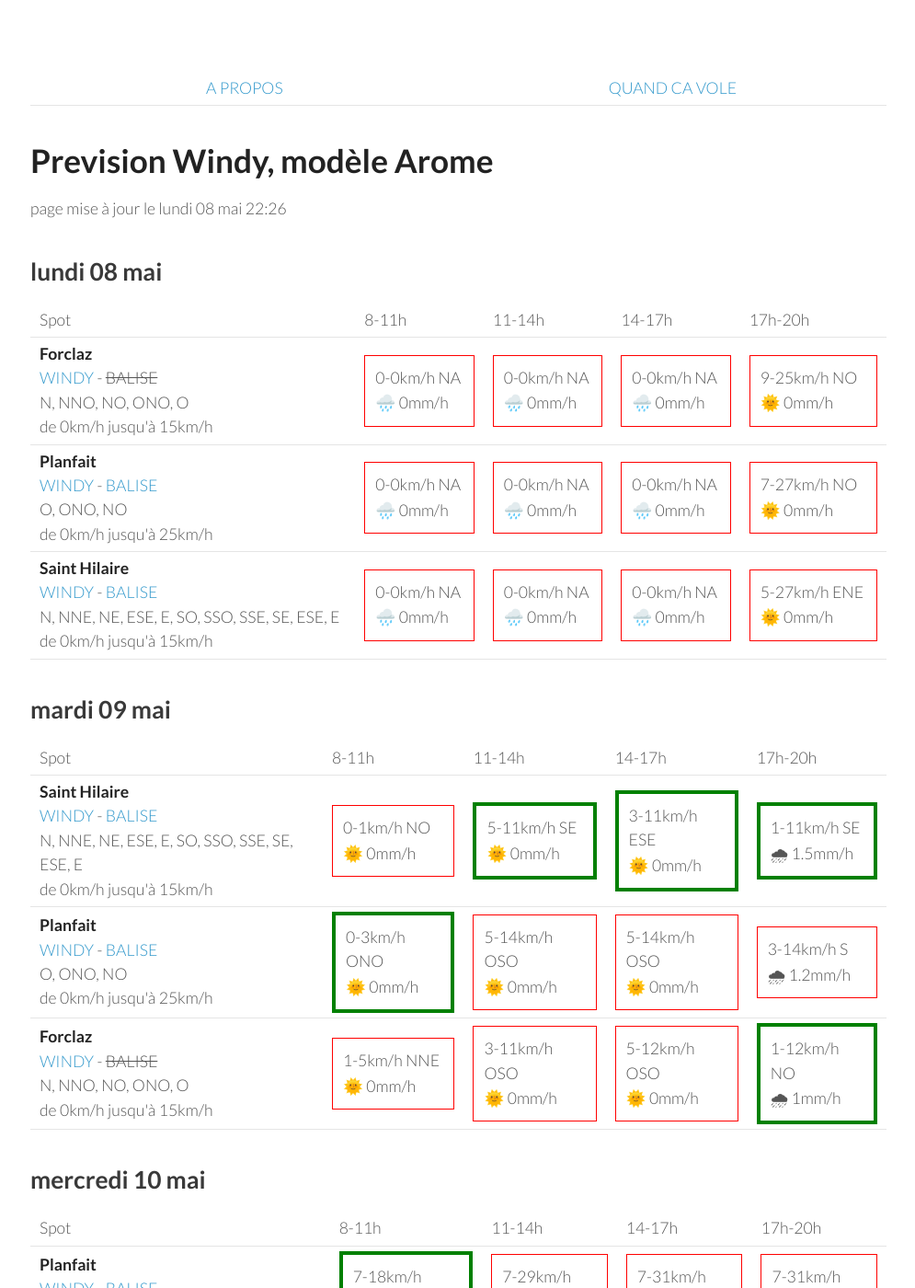
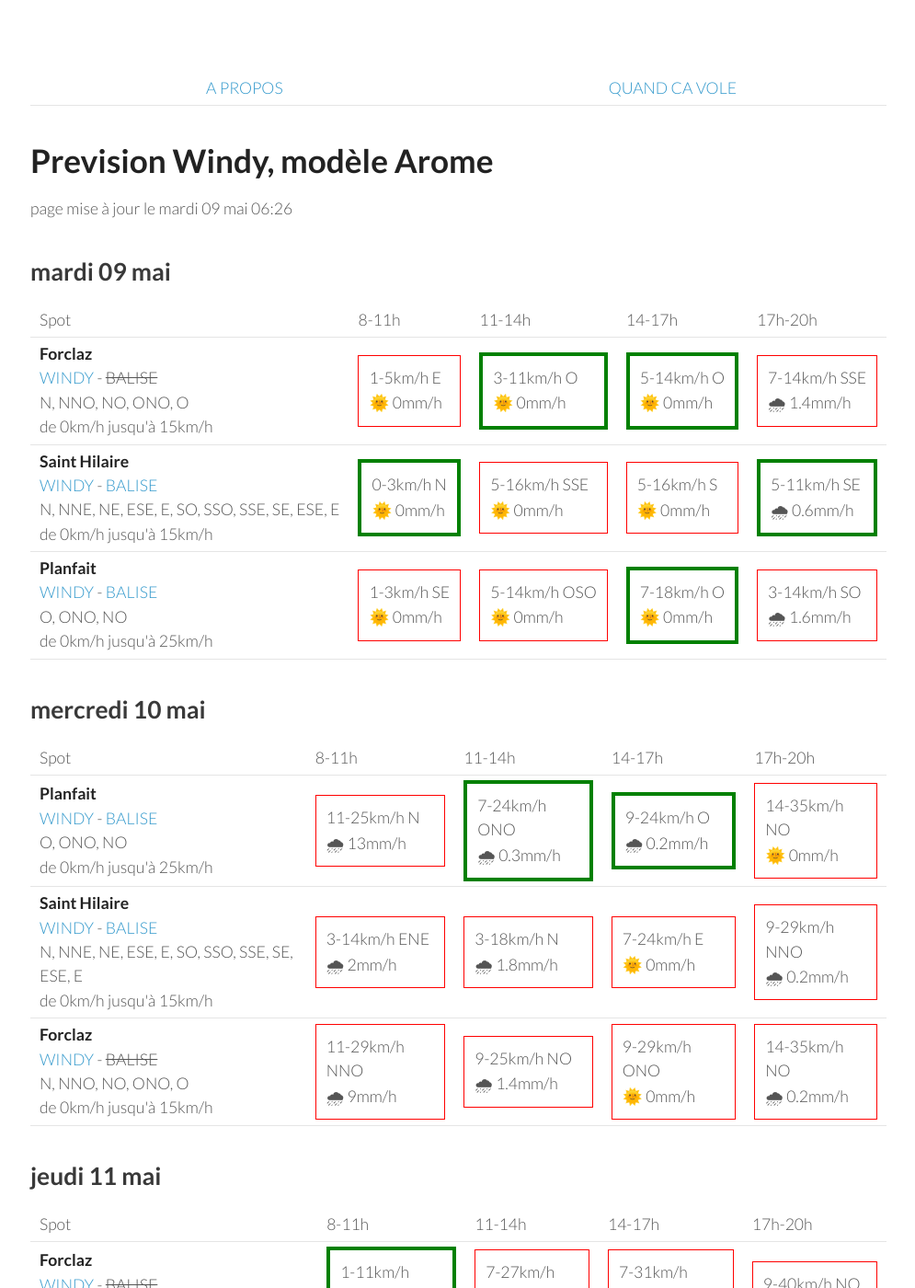
Before and after one commit to parapente-dans-le-nord/parapente-dans-le-nord.github.io, a Jekyll site: the page built from alpes_nord.markdown, in a window 1280 px wide and 1400 px high. Shown: the whole window at 92% size, without its empty margins (25-1020 px from the left). Built offline with Jekyll 4.4.1, drawn with Linux system fonts in a browser that asks for light colours; some of the changed text lies outside the part shown.

Commit message:
update index.markdown

```diff
--- a/alpes_nord.markdown
+++ b/alpes_nord.markdown
@@ -7,9 +7,9 @@ title:  "Tous les spots"
 {: .links}
 
 # Prevision Windy, modèle Arome
-page mise à jour le lundi 08 mai 22:26
+page mise à jour le mardi 09 mai 06:26
 
-## lundi 08 mai
+## mardi 09 mai
 
 {::nomarkdown}
 <table>
@@ -24,73 +24,30 @@ page mise à jour le lundi 08 mai 22:26
 <tr>
         <td><strong>Forclaz</strong><br><a href="https://windy.com/45.814/6.247?45.375,6.246,8,m:eVwaglz">WINDY</a> - <span class="no-balise"> BALISE </span><br> <span class="vent-favorable">N, NNO, NO, ONO, O</span><br><span class="force-vent">de 0km/h jusqu'à 15km/h</span> </td>
 
-            <td><div class="not-flyable"><p>0-0km/h NA</p><p>🌧️ 0mm/h</p></div></td>
-            <td><div class="not-flyable"><p>0-0km/h NA</p><p>🌧️ 0mm/h</p></div></td>
-            <td><div class="not-flyable"><p>0-0km/h NA</p><p>🌧️ 0mm/h</p></div></td>
-            <td><div class="not-flyable"><p>9-25km/h NO</p><p>🌞 0mm/h</p></div></td>
+            <td><div class="not-flyable"><p>1-5km/h E</p><p>🌞 0mm/h</p></div></td>
+            <td><div class="flyable"><p>3-11km/h O</p><p>🌞 0mm/h</p></div></td>
+            <td><div class="flyable"><p>5-14km/h O</p><p>🌞 0mm/h</p></div></td>
+            <td><div class="not-flyable"><p>7-14km/h SSE</p><p>🌧 1.4mm/h</p></div></td>
 
-    </tr>
-<tr>
-        <td><strong>Planfait</strong><br><a href="https://windy.com/45.853/6.223?45.415,6.223,8">WINDY</a> - <span class=""><a href="https://www.openwindmap.org/PP496">BALISE</a> </span><br> <span class="vent-favorable">O, ONO, NO</span><br><span class="force-vent">de 0km/h jusqu'à 25km/h</span> </td>
-
-            <td><div class="not-flyable"><p>0-0km/h NA</p><p>🌧️ 0mm/h</p></div></td>
-            <td><div class="not-flyable"><p>0-0km/h NA</p><p>🌧️ 0mm/h</p></div></td>
-            <td><div class="not-flyable"><p>0-0km/h NA</p><p>🌧️ 0mm/h</p></div></td>
-            <td><div class="not-flyable"><p>7-27km/h NO</p><p>🌞 0mm/h</p></div></td>
 
     </tr>
 <tr>
         <td><strong>Saint Hilaire</strong><br><a href="https://windy.com/45.307/5.888?45.087,5.889,9,m:eUFagkX">WINDY</a> - <span class=""><a href="http://www.balisemeteo.com/balise.php?idBalise=61">BALISE</a> </span><br> <span class="vent-favorable">N, NNE, NE, ESE, E, SO, SSO, SSE, SE, ESE, E</span><br><span class="force-vent">de 0km/h jusqu'à 15km/h</span> </td>
 
-            <td><div class="not-flyable"><p>0-0km/h NA</p><p>🌧️ 0mm/h</p></div></td>
-            <td><div class="not-flyable"><p>0-0km/h NA</p><p>🌧️ 0mm/h</p></div></td>
-            <td><div class="not-flyable"><p>0-0km/h NA</p><p>🌧️ 0mm/h</p></div></td>
-            <td><div class="not-flyable"><p>5-27km/h ENE</p><p>🌞 0mm/h</p></div></td>
-
-    </tr>
-
-</tbody>
-</table>
-{:/}
-## mardi 09 mai
-
-{::nomarkdown}
-<table>
-  <tbody>
-    <tr>
-      <td>Spot</td>
-      <td>8-11h</td>
-      <td>11-14h</td>
-      <td>14-17h</td>
-      <td>17h-20h</td>
-    </tr>
-<tr>
-        <td><strong>Saint Hilaire</strong><br><a href="https://windy.com/45.307/5.888?45.087,5.889,9,m:eUFagkX">WINDY</a> - <span class=""><a href="http://www.balisemeteo.com/balise.php?idBalise=61">BALISE</a> </span><br> <span class="vent-favorable">N, NNE, NE, ESE, E, SO, SSO, SSE, SE, ESE, E</span><br><span class="force-vent">de 0km/h jusqu'à 15km/h</span> </td>
-
-            <td><div class="not-flyable"><p>0-1km/h NO</p><p>🌞 0mm/h</p></div></td>
-            <td><div class="flyable"><p>5-11km/h SE</p><p>🌞 0mm/h</p></div></td>
-            <td><div class="flyable"><p>3-11km/h ESE</p><p>🌞 0mm/h</p></div></td>
-            <td><div class="flyable"><p>1-11km/h SE</p><p>🌧 1.5mm/h</p></div></td>
+            <td><div class="flyable"><p>0-3km/h N</p><p>🌞 0mm/h</p></div></td>
+            <td><div class="not-flyable"><p>5-16km/h SSE</p><p>🌞 0mm/h</p></div></td>
+            <td><div class="not-flyable"><p>5-16km/h S</p><p>🌞 0mm/h</p></div></td>
+            <td><div class="flyable"><p>5-11km/h SE</p><p>🌧 0.6mm/h</p></div></td>
 
 
     </tr>
 <tr>
         <td><strong>Planfait</strong><br><a href="https://windy.com/45.853/6.223?45.415,6.223,8">WINDY</a> - <span class=""><a href="https://www.openwindmap.org/PP496">BALISE</a> </span><br> <span class="vent-favorable">O, ONO, NO</span><br><span class="force-vent">de 0km/h jusqu'à 25km/h</span> </td>
 
-            <td><div class="flyable"><p>0-3km/h ONO</p><p>🌞 0mm/h</p></div></td>
+            <td><div class="not-flyable"><p>1-3km/h SE</p><p>🌞 0mm/h</p></div></td>
             <td><div class="not-flyable"><p>5-14km/h OSO</p><p>🌞 0mm/h</p></div></td>
-            <td><div class="not-flyable"><p>5-14km/h OSO</p><p>🌞 0mm/h</p></div></td>
-            <td><div class="not-flyable"><p>3-14km/h S</p><p>🌧 1.2mm/h</p></div></td>
-
-
-    </tr>
-<tr>
-        <td><strong>Forclaz</strong><br><a href="https://windy.com/45.814/6.247?45.375,6.246,8,m:eVwaglz">WINDY</a> - <span class="no-balise"> BALISE </span><br> <span class="vent-favorable">N, NNO, NO, ONO, O</span><br><span class="force-vent">de 0km/h jusqu'à 15km/h</span> </td>
-
-            <td><div class="not-flyable"><p>1-5km/h NNE</p><p>🌞 0mm/h</p></div></td>
-            <td><div class="not-flyable"><p>3-11km/h OSO</p><p>🌞 0mm/h</p></div></td>
-            <td><div class="not-flyable"><p>5-12km/h OSO</p><p>🌞 0mm/h</p></div></td>
-            <td><div class="flyable"><p>1-12km/h NO</p><p>🌧 1mm/h</p></div></td>
+            <td><div class="flyable"><p>7-18km/h O</p><p>🌞 0mm/h</p></div></td>
+            <td><div class="not-flyable"><p>3-14km/h SO</p><p>🌧 1.6mm/h</p></div></td>
 
 
     </tr>
@@ -113,30 +70,30 @@ page mise à jour le lundi 08 mai 22:26
 <tr>
         <td><strong>Planfait</strong><br><a href="https://windy.com/45.853/6.223?45.415,6.223,8">WINDY</a> - <span class=""><a href="https://www.openwindmap.org/PP496">BALISE</a> </span><br> <span class="vent-favorable">O, ONO, NO</span><br><span class="force-vent">de 0km/h jusqu'à 25km/h</span> </td>
 
-            <td><div class="flyable"><p>7-18km/h ONO</p><p>🌧 2.3mm/h</p></div></td>
-            <td><div class="not-flyable"><p>7-29km/h NO</p><p>🌧 0.5mm/h</p></div></td>
-            <td><div class="not-flyable"><p>7-31km/h NO</p><p>🌧 0.6mm/h</p></div></td>
-            <td><div class="not-flyable"><p>7-31km/h NO</p><p>🌧 0.5mm/h</p></div></td>
+            <td><div class="not-flyable"><p>11-25km/h N</p><p>🌧 13mm/h</p></div></td>
+            <td><div class="flyable"><p>7-24km/h ONO</p><p>🌧 0.3mm/h</p></div></td>
+            <td><div class="flyable"><p>9-24km/h O</p><p>🌧 0.2mm/h</p></div></td>
+            <td><div class="not-flyable"><p>14-35km/h NO</p><p>🌞 0mm/h</p></div></td>
 
 
     </tr>
 <tr>
         <td><strong>Saint Hilaire</strong><br><a href="https://windy.com/45.307/5.888?45.087,5.889,9,m:eUFagkX">WINDY</a> - <span class=""><a href="http://www.balisemeteo.com/balise.php?idBalise=61">BALISE</a> </span><br> <span class="vent-favorable">N, NNE, NE, ESE, E, SO, SSO, SSE, SE, ESE, E</span><br><span class="force-vent">de 0km/h jusqu'à 15km/h</span> </td>
 
-            <td><div class="not-flyable"><p>5-16km/h E</p><p>🌧 1.4mm/h</p></div></td>
-            <td><div class="not-flyable"><p>5-35km/h N</p><p>🌧 1.8mm/h</p></div></td>
-            <td><div class="not-flyable"><p>7-42km/h N</p><p>🌧 1.1mm/h</p></div></td>
-            <td><div class="not-flyable"><p>7-42km/h N</p><p>🌧 1.1mm/h</p></div></td>
+            <td><div class="not-flyable"><p>3-14km/h ENE</p><p>🌧 2mm/h</p></div></td>
+            <td><div class="not-flyable"><p>3-18km/h N</p><p>🌧 1.8mm/h</p></div></td>
+            <td><div class="not-flyable"><p>7-24km/h E</p><p>🌞 0mm/h</p></div></td>
+            <td><div class="not-flyable"><p>9-29km/h NNO</p><p>🌧 0.2mm/h</p></div></td>
 
 
     </tr>
 <tr>
         <td><strong>Forclaz</strong><br><a href="https://windy.com/45.814/6.247?45.375,6.246,8,m:eVwaglz">WINDY</a> - <span class="no-balise"> BALISE </span><br> <span class="vent-favorable">N, NNO, NO, ONO, O</span><br><span class="force-vent">de 0km/h jusqu'à 15km/h</span> </td>
 
-            <td><div class="not-flyable"><p>9-22km/h NO</p><p>🌧 1.6mm/h</p></div></td>
-            <td><div class="not-flyable"><p>7-35km/h NO</p><p>🌧 1.5mm/h</p></div></td>
-            <td><div class="not-flyable"><p>7-35km/h NO</p><p>🌧 0.4mm/h</p></div></td>
-            <td><div class="not-flyable"><p>7-33km/h NO</p><p>🌧 0.4mm/h</p></div></td>
+            <td><div class="not-flyable"><p>11-29km/h NNO</p><p>🌧 9mm/h</p></div></td>
+            <td><div class="not-flyable"><p>9-25km/h NO</p><p>🌧 1.4mm/h</p></div></td>
+            <td><div class="not-flyable"><p>9-29km/h ONO</p><p>🌞 0mm/h</p></div></td>
+            <td><div class="not-flyable"><p>14-35km/h NO</p><p>🌧 0.2mm/h</p></div></td>
 
 
     </tr>
@@ -157,12 +114,12 @@ page mise à jour le lundi 08 mai 22:26
       <td>17h-20h</td>
     </tr>
 <tr>
-        <td><strong>Planfait</strong><br><a href="https://windy.com/45.853/6.223?45.415,6.223,8">WINDY</a> - <span class=""><a href="https://www.openwindmap.org/PP496">BALISE</a> </span><br> <span class="vent-favorable">O, ONO, NO</span><br><span class="force-vent">de 0km/h jusqu'à 25km/h</span> </td>
+        <td><strong>Forclaz</strong><br><a href="https://windy.com/45.814/6.247?45.375,6.246,8,m:eVwaglz">WINDY</a> - <span class="no-balise"> BALISE </span><br> <span class="vent-favorable">N, NNO, NO, ONO, O</span><br><span class="force-vent">de 0km/h jusqu'à 15km/h</span> </td>
 
-            <td><div class="not-flyable"><p>1-11km/h ESE</p><p>🌞 0mm/h</p></div></td>
-            <td><div class="flyable"><p>5-24km/h NO</p><p>🌧 0.3mm/h</p></div></td>
-            <td><div class="not-flyable"><p>7-31km/h NO</p><p>🌧 0.5mm/h</p></div></td>
-            <td><div class="not-flyable"><p>9-37km/h NO</p><p>🌧 2.8mm/h</p></div></td>
+            <td><div class="flyable"><p>1-11km/h NNO</p><p>🌞 0mm/h</p></div></td>
+            <td><div class="not-flyable"><p>7-27km/h NO</p><p>🌧 0.4mm/h</p></div></td>
+            <td><div class="not-flyable"><p>7-31km/h ONO</p><p>🌧 1.6mm/h</p></div></td>
+            <td><div class="not-flyable"><p>9-40km/h NO</p><p>🌧 1.5mm/h</p></div></td>
 
 
     </tr>
@@ -170,19 +127,19 @@ page mise à jour le lundi 08 mai 22:26
         <td><strong>Saint Hilaire</strong><br><a href="https://windy.com/45.307/5.888?45.087,5.889,9,m:eUFagkX">WINDY</a> - <span class=""><a href="http://www.balisemeteo.com/balise.php?idBalise=61">BALISE</a> </span><br> <span class="vent-favorable">N, NNE, NE, ESE, E, SO, SSO, SSE, SE, ESE, E</span><br><span class="force-vent">de 0km/h jusqu'à 15km/h</span> </td>
 
             <td><div class="not-flyable"><p>3-27km/h NNE</p><p>🌞 0mm/h</p></div></td>
-            <td><div class="not-flyable"><p>7-38km/h N</p><p>🌞 0mm/h</p></div></td>
-            <td><div class="not-flyable"><p>7-38km/h NNO</p><p>🌧 0.9mm/h</p></div></td>
-            <td><div class="not-flyable"><p>5-40km/h NNO</p><p>🌧 1.5mm/h</p></div></td>
+            <td><div class="not-flyable"><p>5-38km/h N</p><p>🌧 0.7mm/h</p></div></td>
+            <td><div class="not-flyable"><p>7-38km/h NNO</p><p>🌧 0.8mm/h</p></div></td>
+            <td><div class="not-flyable"><p>3-40km/h NNO</p><p>🌧 2.2mm/h</p></div></td>
 
 
     </tr>
 <tr>
-        <td><strong>Forclaz</strong><br><a href="https://windy.com/45.814/6.247?45.375,6.246,8,m:eVwaglz">WINDY</a> - <span class="no-balise"> BALISE </span><br> <span class="vent-favorable">N, NNO, NO, ONO, O</span><br><span class="force-vent">de 0km/h jusqu'à 15km/h</span> </td>
+        <td><strong>Planfait</strong><br><a href="https://windy.com/45.853/6.223?45.415,6.223,8">WINDY</a> - <span class=""><a href="https://www.openwindmap.org/PP496">BALISE</a> </span><br> <span class="vent-favorable">O, ONO, NO</span><br><span class="force-vent">de 0km/h jusqu'à 25km/h</span> </td>
 
-            <td><div class="not-flyable"><p>1-11km/h E</p><p>🌞 0mm/h</p></div></td>
-            <td><div class="not-flyable"><p>5-24km/h ONO</p><p>🌧 0.3mm/h</p></div></td>
-            <td><div class="not-flyable"><p>7-31km/h ONO</p><p>🌧 1.6mm/h</p></div></td>
-            <td><div class="not-flyable"><p>3-37km/h NNE</p><p>🌧 4.5mm/h</p></div></td>
+            <td><div class="not-flyable"><p>1-11km/h N</p><p>🌞 0mm/h</p></div></td>
+            <td><div class="not-flyable"><p>7-27km/h NO</p><p>🌧 0.3mm/h</p></div></td>
+            <td><div class="not-flyable"><p>9-31km/h NO</p><p>🌧 1.2mm/h</p></div></td>
+            <td><div class="not-flyable"><p>9-40km/h NO</p><p>🌧 1.2mm/h</p></div></td>
 
 
     </tr>
@@ -203,32 +160,32 @@ page mise à jour le lundi 08 mai 22:26
       <td>17h-20h</td>
     </tr>
 <tr>
-        <td><strong>Saint Hilaire</strong><br><a href="https://windy.com/45.307/5.888?45.087,5.889,9,m:eUFagkX">WINDY</a> - <span class=""><a href="http://www.balisemeteo.com/balise.php?idBalise=61">BALISE</a> </span><br> <span class="vent-favorable">N, NNE, NE, ESE, E, SO, SSO, SSE, SE, ESE, E</span><br><span class="force-vent">de 0km/h jusqu'à 15km/h</span> </td>
+        <td><strong>Planfait</strong><br><a href="https://windy.com/45.853/6.223?45.415,6.223,8">WINDY</a> - <span class=""><a href="https://www.openwindmap.org/PP496">BALISE</a> </span><br> <span class="vent-favorable">O, ONO, NO</span><br><span class="force-vent">de 0km/h jusqu'à 25km/h</span> </td>
 
-            <td><div class="not-flyable"><p>5-27km/h NNE</p><p>🌧 0.2mm/h</p></div></td>
-            <td><div class="not-flyable"><p>5-29km/h N</p><p>🌧 0.3mm/h</p></div></td>
-            <td><div class="not-flyable"><p>5-31km/h NNO</p><p>🌧 0.4mm/h</p></div></td>
-            <td><div class="not-flyable"><p>1-31km/h N</p><p>🌧 0.5mm/h</p></div></td>
+            <td><div class="flyable"><p>1-12km/h NO</p><p>🌞 0mm/h</p></div></td>
+            <td><div class="flyable"><p>5-24km/h NO</p><p>🌧 0.5mm/h</p></div></td>
+            <td><div class="not-flyable"><p>7-31km/h NNO</p><p>🌧 1.1mm/h</p></div></td>
+            <td><div class="not-flyable"><p>5-35km/h N</p><p>🌧 1.5mm/h</p></div></td>
 
 
     </tr>
 <tr>
         <td><strong>Forclaz</strong><br><a href="https://windy.com/45.814/6.247?45.375,6.246,8,m:eVwaglz">WINDY</a> - <span class="no-balise"> BALISE </span><br> <span class="vent-favorable">N, NNO, NO, ONO, O</span><br><span class="force-vent">de 0km/h jusqu'à 15km/h</span> </td>
 
-            <td><div class="not-flyable"><p>3-18km/h NO</p><p>🌧 0.5mm/h</p></div></td>
-            <td><div class="not-flyable"><p>5-27km/h NNO</p><p>🌧 0.7mm/h</p></div></td>
-            <td><div class="not-flyable"><p>5-25km/h NO</p><p>🌧 3.1mm/h</p></div></td>
-            <td><div class="not-flyable"><p>5-27km/h NNO</p><p>🌧 1.3mm/h</p></div></td>
+            <td><div class="flyable"><p>1-12km/h ONO</p><p>🌧 0.2mm/h</p></div></td>
+            <td><div class="not-flyable"><p>5-24km/h NO</p><p>🌧 0.6mm/h</p></div></td>
+            <td><div class="not-flyable"><p>7-31km/h NO</p><p>🌧 0.6mm/h</p></div></td>
+            <td><div class="not-flyable"><p>5-35km/h NNO</p><p>🌧 1.6mm/h</p></div></td>
 
 
     </tr>
 <tr>
-        <td><strong>Planfait</strong><br><a href="https://windy.com/45.853/6.223?45.415,6.223,8">WINDY</a> - <span class=""><a href="https://www.openwindmap.org/PP496">BALISE</a> </span><br> <span class="vent-favorable">O, ONO, NO</span><br><span class="force-vent">de 0km/h jusqu'à 25km/h</span> </td>
+        <td><strong>Saint Hilaire</strong><br><a href="https://windy.com/45.307/5.888?45.087,5.889,9,m:eUFagkX">WINDY</a> - <span class=""><a href="http://www.balisemeteo.com/balise.php?idBalise=61">BALISE</a> </span><br> <span class="vent-favorable">N, NNE, NE, ESE, E, SO, SSO, SSE, SE, ESE, E</span><br><span class="force-vent">de 0km/h jusqu'à 15km/h</span> </td>
 
-            <td><div class="not-flyable"><p>3-16km/h NNO</p><p>🌞 0mm/h</p></div></td>
-            <td><div class="not-flyable"><p>3-20km/h NNO</p><p>🌧 0.5mm/h</p></div></td>
-            <td><div class="not-flyable"><p>7-31km/h NNO</p><p>🌧 1.1mm/h</p></div></td>
-            <td><div class="not-flyable"><p>5-35km/h N</p><p>🌧 1.5mm/h</p></div></td>
+            <td><div class="not-flyable"><p>5-27km/h NNE</p><p>🌧 0.2mm/h</p></div></td>
+            <td><div class="not-flyable"><p>5-33km/h N</p><p>🌧 0.2mm/h</p></div></td>
+            <td><div class="not-flyable"><p>5-31km/h NNO</p><p>🌧 0.4mm/h</p></div></td>
+            <td><div class="not-flyable"><p>1-31km/h N</p><p>🌧 0.5mm/h</p></div></td>
 
 
     </tr>
@@ -261,10 +218,10 @@ page mise à jour le lundi 08 mai 22:26
 <tr>
         <td><strong>Forclaz</strong><br><a href="https://windy.com/45.814/6.247?45.375,6.246,8,m:eVwaglz">WINDY</a> - <span class="no-balise"> BALISE </span><br> <span class="vent-favorable">N, NNO, NO, ONO, O</span><br><span class="force-vent">de 0km/h jusqu'à 15km/h</span> </td>
 
-            <td><div class="flyable"><p>3-14km/h NNO</p><p>🌞 0mm/h</p></div></td>
-            <td><div class="not-flyable"><p>5-22km/h NO</p><p>🌧 0.5mm/h</p></div></td>
-            <td><div class="not-flyable"><p>7-31km/h NNO</p><p>🌧 0.6mm/h</p></div></td>
-            <td><div class="not-flyable"><p>5-35km/h N</p><p>🌧 3mm/h</p></div></td>
+            <td><div class="not-flyable"><p>1-11km/h E</p><p>🌞 0mm/h</p></div></td>
+            <td><div class="not-flyable"><p>5-22km/h NNO</p><p>🌞 0mm/h</p></div></td>
+            <td><div class="not-flyable"><p>7-33km/h ONO</p><p>🌧 2.4mm/h</p></div></td>
+            <td><div class="not-flyable"><p>3-29km/h NO</p><p>🌧 1.3mm/h</p></div></td>
 
 
     </tr>
```
